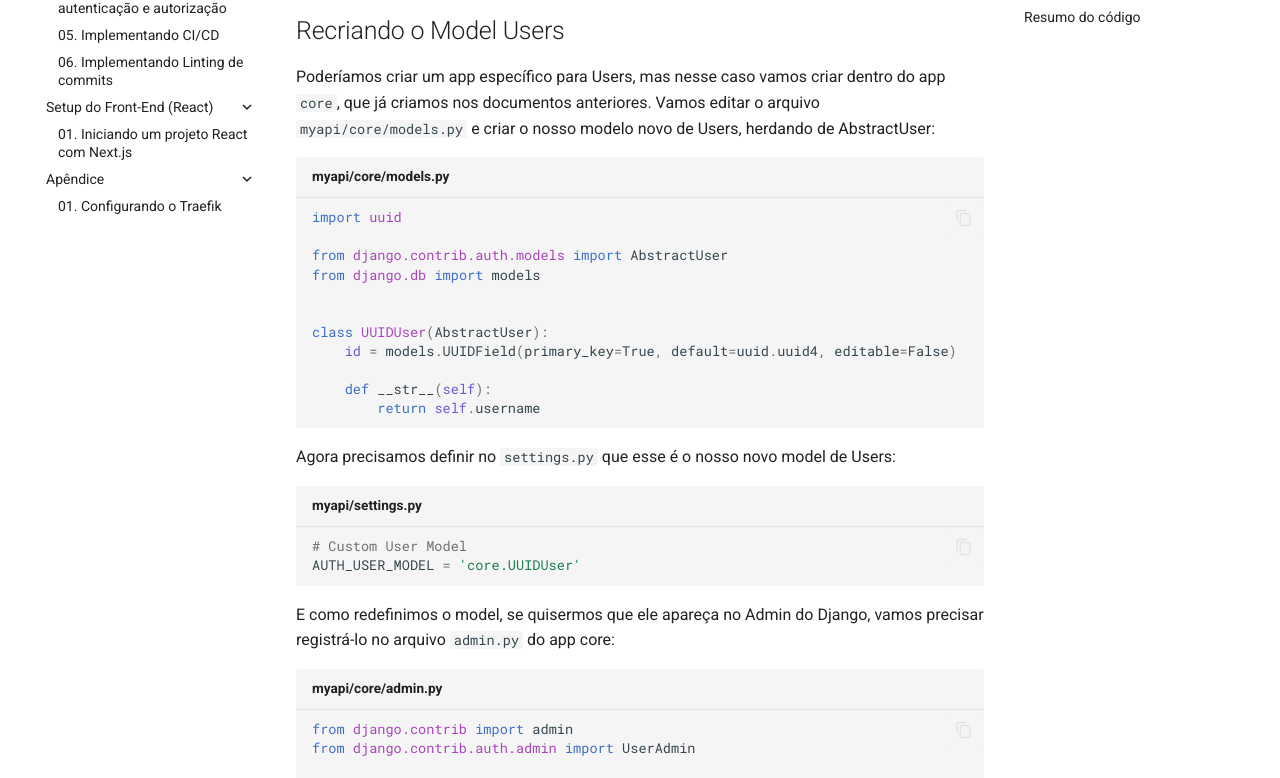
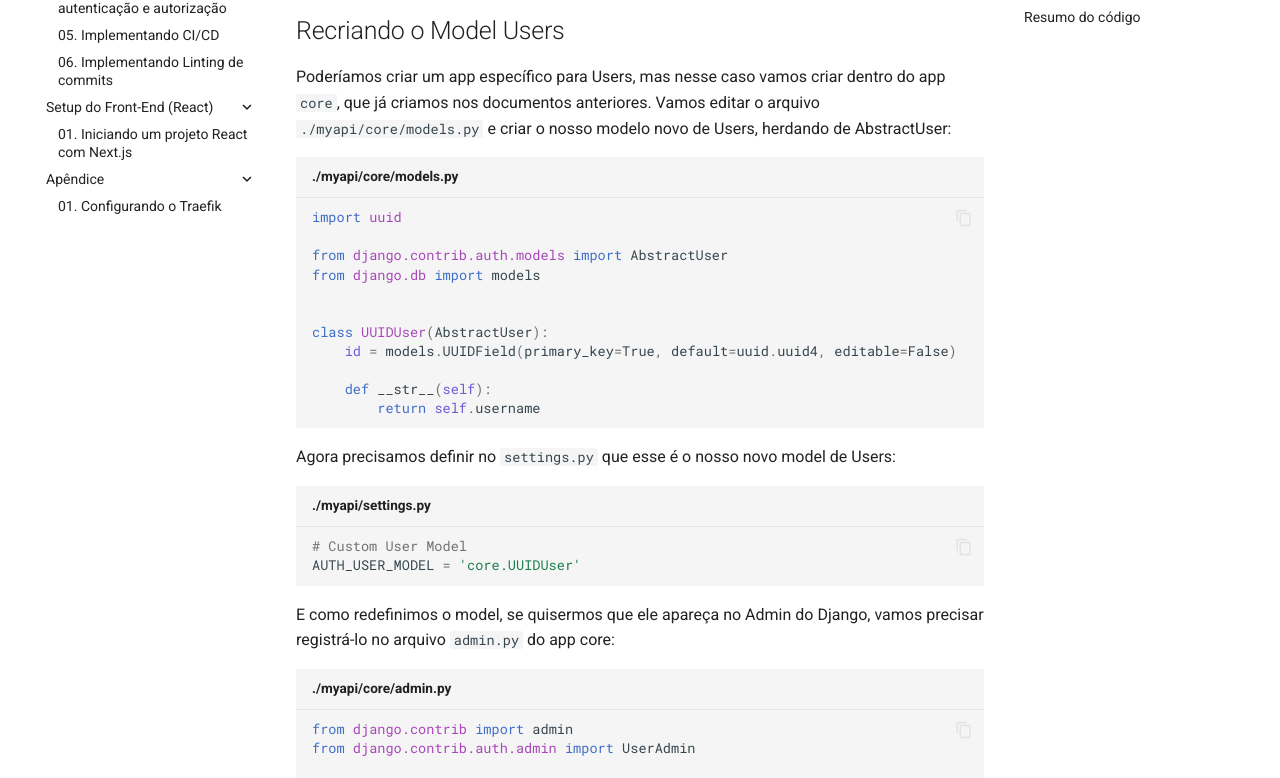
Before and after one commit to brunononogaki/django-ninja-boilerplate, an MkDocs documentation site: the page built from docs/docs/01_setup_inicial/03_CRUD_de_Users.md, in a window 1280 px wide and 1400 px high. Shown: the part 283-1061 px from the top of the window. Built offline with MkDocs 1.6.1 and Material for MkDocs 9.7.7, drawn with Linux system fonts in a browser that asks for light colours; comment, search, counter and statistics services are not loaded; some of the changed text lies outside the part shown.

Commit message:
docs: enhancing texts in docs

````diff
--- a/docs/docs/01_setup_inicial/03_CRUD_de_Users.md
+++ b/docs/docs/01_setup_inicial/03_CRUD_de_Users.md
@@ -4,9 +4,9 @@ Para praticarmos um pouco de CRUD básico no Django Ninja, vamos desenvolver o C
 
 ## Recriando o Model Users
 
-Poderíamos criar um app específico para Users, mas nesse caso vamos criar dentro do app `core`, que já criamos nos documentos anteriores. Vamos editar o arquivo `myapi/core/models.py` e criar o nosso modelo novo de Users, herdando de AbstractUser:
+Poderíamos criar um app específico para Users, mas nesse caso vamos criar dentro do app `core`, que já criamos nos documentos anteriores. Vamos editar o arquivo `./myapi/core/models.py` e criar o nosso modelo novo de Users, herdando de AbstractUser:
 
-```python title="myapi/core/models.py"
+```python title="./myapi/core/models.py"
 import uuid
 
 from django.contrib.auth.models import AbstractUser
@@ -22,14 +22,14 @@ class UUIDUser(AbstractUser):
 
 Agora precisamos definir no `settings.py` que esse é o nosso novo model de Users:
 
-```python title="myapi/settings.py"
+```python title="./myapi/settings.py"
 # Custom User Model
 AUTH_USER_MODEL = 'core.UUIDUser'
 ```
 
 E como redefinimos o model, se quisermos que ele apareça no Admin do Django, vamos precisar registrá-lo no arquivo `admin.py` do app core:
 
-```python title="myapi/core/admin.py"
+```python title="./myapi/core/admin.py"
 from django.contrib import admin
 from django.contrib.auth.admin import UserAdmin
 
@@ -58,6 +58,7 @@ class MyUserAdmin(UserAdmin):
 ```
 
 Boa, agora é só rodar a migration com o atalho que criamos no `Taskipy`:
+
 ```bash
 task migrate
 ```
@@ -69,9 +70,10 @@ Agora se entrarmos no admin do Django, veremos que o ID do usuário admin (que f
 ## Criando o CRUD de Users
 
 ### Get
+
 Vamos começar com um GET simples na lista de usuários. Mas antes disso, vamos criar um Schema de Users. Como o Django já implementa por padrão o Model de Users, a gente pode usar um objeto chamado `ModelSchema` para criar automaticamente o Schema a partir do Model. Vamos usar bastante isso mais pra frente. Então para criar um Schema para Users, poderíamos fazer simplesmente isso:
 
-```python title="myapi/core/schemas.py"
+```python title="./myapi/core/schemas.py"
 # core/schemas.py
 from ninja import ModelSchema, Schema
 
@@ -86,7 +88,8 @@ class UserSchema(ModelSchema):
 ```
 
 Mas atenção, que isso exporia todos os campos do Model User, inclusive a senha, então poderíamos fazer assim para excluir alguns campos:
-```python title="myapi/core/schemas.py"
+
+```python title="./myapi/core/schemas.py"
 # core/schemas.py
 from ninja import ModelSchema, Schema
 
@@ -102,8 +105,7 @@ class UserSchema(ModelSchema):
 
 Mas como a gente redefiniu o nosso Model de Users para usar UUID, não podemos usar o User do django.contrib.auth.models. Ao invés disso, usaremos o `get_user_model()`, faremos assim:
 
-
-```python title="myapi/core/schemas.py"
+```python title="./myapi/core/schemas.py"
 from django.contrib.auth import get_user_model
 from ninja import Field, ModelSchema, Schema
 
@@ -117,7 +119,8 @@ class UserSchema(ModelSchema):
 ```
 
 Uma outra forma de criar nosso Schema é com o método create_schema, e podemos aproveitar e trazer a lista de grupos de o usuário faz parte, usando o `depth = 1`:
-```python title="myapi/core/schemas.py"
+
+```python title="./myapi/core/schemas.py"
 from django.contrib.auth import get_user_model
 from ninja.orm import create_schema
 
@@ -134,7 +137,7 @@ UserSchemaWithGroups = create_schema(
 
 E agora a rota de GET da API é facinho:
 
-```python title="myapi/core/api.py"
+```python title="./myapi/core/api.py"
 import uuid
 from .schemas import (
     StatusSchema,
@@ -173,7 +176,7 @@ def get_user_detail(request, id: uuid.UUID):
 
 E agora vamos criar um teste para esse endpoint:
 
-```python title="myapi/core/tests/test_users.py"
+```python title="./myapi/core/tests/test_users.py"
 from http import HTTPStatus
 
 import pytest
@@ -201,11 +204,12 @@ def test_get_user_detail(client):
 ```
 
 ### Post
+
 Aqui é o mesmo esquema, vamos criar um Schema para o POST, e a rota do POST, e o teste de criação de usuário.
 
 Para o Schema, vamos pedir como input da API apenas o usuário, nome, sobrenome, email e senha:
 
-```python title="myapi/core/models.py"
+```python title="./myapi/core/models.py"
 class UserCreateSchema(Schema):
     username: str = Field(..., example='newuser')
     first_name: str = Field(..., example='Firstname')
@@ -215,7 +219,8 @@ class UserCreateSchema(Schema):
 ```
 
 Agora a API. Aqui vamos colocar uma lógica para ele já barrar usuários com username ou e-mail repetidos. E o retorno de sucesso da API vai ser um 201 CREATED ao invés de 200 OK.
-```python title="myapi/core/api.py"
+
+```python title="./myapi/core/api.py"
 from ninja.responses import Response
 from .schemas import (
     StatusSchema,
@@ -253,7 +258,8 @@ def create_users(request, data: UserCreateSchema):
 ```
 
 Agora vamos testar as situações de criar um novo usuário com sucesso, e de criar usuários repetidos esperando um erro:
-```python title="myapi/core/tests/test_users.py"
+
+```python title="./myapi/core/tests/test_users.py"
 @pytest.mark.django_db
 def test_create_users_success(client):
     user_payload = {
@@ -300,7 +306,7 @@ def test_create_users_duplicated_email(client):
 
 O Delete não recebe nenhum payload, então não precisamos criar nenhum Schema novo. Vamos criar apenas a API e o teste. A API vai retornar un 204 NO CONTENT no caso de sucesso na deleção:
 
-```python title="myapi/core/api.py"
+```python title="./myapi/core/api.py"
 @router.delete(
     'users/{id}',
     summary='Delete user',
@@ -314,7 +320,8 @@ def delete_user(request, id: uuid.UUID):
 ```
 
 Agora vamos testar
-```python title="myapi/core/tests/test_users.py"
+
+```python title="./myapi/core/tests/test_users.py"
 @pytest.mark.django_db
 def test_delete_user(client):
     user_payload = {
@@ -335,7 +342,7 @@ def test_delete_user(client):
 
 Por fim, faremos o PATCH. Mas no caso do Patch a gente precisa de um Payload na request, então vamos criar um Schema novo:
 
-```python title="myapi/core/schemas.py"
+```python title="./myapi/core/schemas.py"
 class UserPatchSchema(Schema):
     username: str | None = None
     first_name: str | None = None
@@ -344,7 +351,8 @@ class UserPatchSchema(Schema):
 ```
 
 Agora vamos importar esse Schema na API e usar no Patch:
-```python title="myapi/core/api.py"
+
+```python title="./myapi/core/api.py"
 from .schemas import (
     StatusSchema,
     UserCreateSchema,
@@ -370,7 +378,8 @@ def patch_user(request, id: uuid.UUID, payload: UserPatchSchema):
 ```
 
 E agora o teste:
-```python title="myapi/core/tests/test_users.py"
+
+```python title="./myapi/core/tests/test_users.py"
 @pytest.mark.django_db
 def test_patch_user(client):
     response = create_user()
@@ -394,7 +403,7 @@ def test_patch_user(client):
 
 Show, nosso CRUD de Usuários ta pronto. Então os arquivos ficaram assim:
 
-```python title="myapi/core/schemas.py"
+```python title="./myapi/core/schemas.py"
 from django.contrib.auth import get_user_model
 from ninja import Field, ModelSchema, Schema
 from ninja.orm import create_schema
@@ -440,8 +449,7 @@ class UserPatchSchema(Schema):
 
 ```
 
-
-```python title="myapi/core/api.py"
+```python title="./myapi/core/api.py"
 import uuid
 from http import HTTPStatus
 from django.db import connection
@@ -571,7 +579,7 @@ def patch_user(request, id: uuid.UUID, payload: UserPatchSchema):
     return Response(UserWithGroupsSchema.from_orm(user), status=200)
 ```
 
-```python title="myapi/core/tests/test_users.py"
+```python title="./myapi/core/tests/test_users.py"
 import json
 from http import HTTPStatus
 from django.contrib.auth import get_user_model
--- a/pyproject.toml
+++ b/pyproject.toml
@@ -61,7 +61,7 @@ down = "pkill -f 'manage.py runserver'; task services-down"
 test = 'task create-env-dev && task services-up && python infra/wait-for-postgres.py && honcho start web test'
 test-watch = 'pytest-watch'
 lint = 'ruff check'
-format = 'ruff format '
+format = 'ruff format'
 migrate = 'python manage.py makemigrations && python manage.py migrate'
 commit = 'poetry run cz commit'
 
````
Also changed, not shown: docs/docs/01_setup_inicial/01_Ambiente_Poetry.md (+20 -18 lines), docs/docs/01_setup_inicial/02_Configurando_Django.md (+28 -25 lines), docs/docs/01_setup_inicial/04_Autenticacao_e_Autorizacao.md (+20 -20 lines), docs/docs/01_setup_inicial/05_Implementando_CI_CD.md (+30 -35 lines), docs/docs/index.md (+10 -12 lines), 2 other files.
